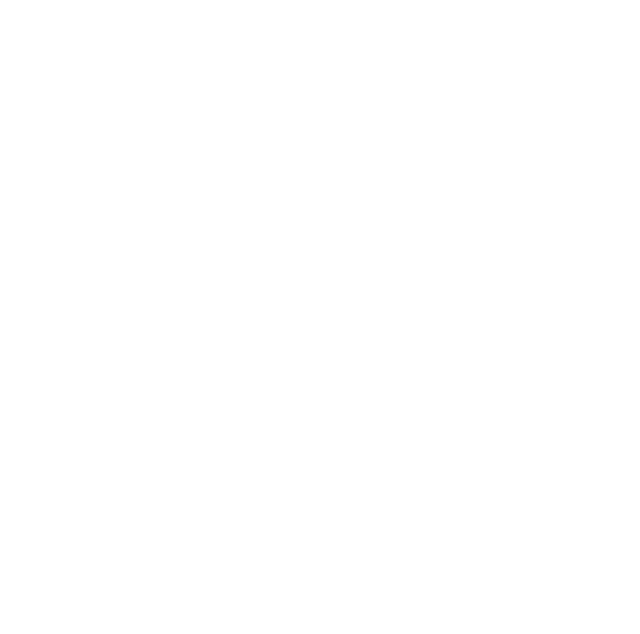
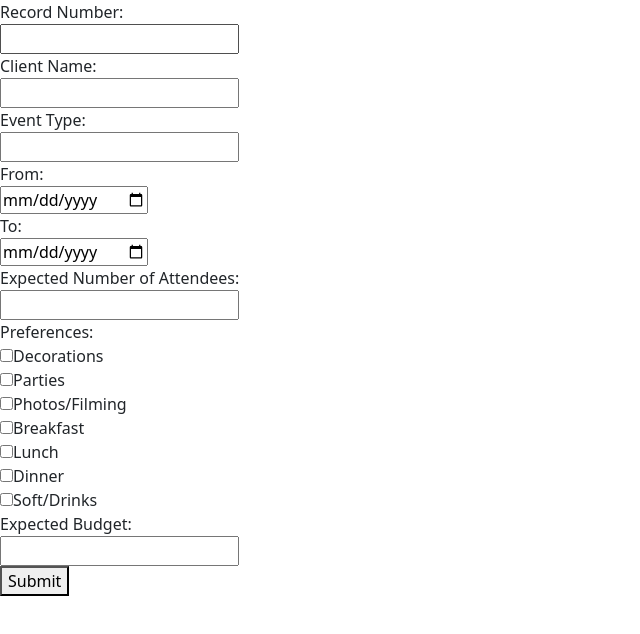
Before and after one commit to juliatribo/modern-methods, a Vue app: page /customer in a window 1280 px wide. Shown: the top 634 px of the page, without its empty margins (0-640 px from the left). Built offline with nearby package versions, Linux system fonts and the light colour scheme.

Commit message:
customer fail

```diff
--- a/package.json
+++ b/package.json
@@ -8,6 +8,8 @@
     "lint": "vue-cli-service lint"
   },
   "dependencies": {
+    "bootstrap": "^5.3.2",
+    "bootstrap-vue": "^2.23.1",
     "core-js": "^3.8.3",
     "vue": "^2.7.14",
     "vue-router": "^2.8.1"
--- a/public/users.json
+++ b/public/users.json
@@ -1,5 +1,10 @@
 {
     "users": [
+        {
+            "user": "natassa",
+            "password": "natassa",
+            "department": "customer"
+        },
         {
             "user": "marc@event.finance.com",
             "password": "pass",
--- a/src/router/index.js
+++ b/src/router/index.js
@@ -4,6 +4,7 @@
 import FinanceView from '../views/FinanceView.vue';
 import ProductView from '../views/ProductView.vue';
 import ServiceView from '../views/ServiceView.vue';
+import CustomerView from '../views/CustomerView.vue';
 
 Vue.use(VueRouter);
 
@@ -27,6 +28,11 @@
         path: '/service',
         name: 'ServiceView',
         component: ServiceView
+    },
+    {
+        path: '/customer',
+        name: 'CustomerView',
+        component: CustomerView
     }
 ];
 
--- /dev/null
+++ b/src/views/CustomerView.vue
@@ -0,0 +1,100 @@
+<template>
+    <div>
+
+        <body>
+            <div>
+                <form>
+                    <div>
+                        <label for="recordNumber">Record Number:</label>
+                        <div>
+                            <input type="text" id="recordNumber" name="recordNumber">
+                        </div>
+                    </div>
+                    <div>
+                        <label for="clientName">Client Name:</label>
+                        <div>
+                            <input type="text" name="clientName">
+                        </div>
+                    </div>
+                    <div>
+                        <label for="eventType">Event Type:</label>
+                        <div>
+                            <input type="text" name="eventType">
+                        </div>
+                    </div>
+                    <div>
+                        <label for="dateFrom">From:</label>
+                        <div>
+                            <input type="date" id="dateFrom" name="dateFrom">
+                        </div>
+                        <label for="dateTo">To:</label>
+                        <div>
+                            <input type="date" id="dateTo" name="dateTo">
+                        </div>
+                    </div>
+                    <div>
+                        <label for="attendees">Expected Number of Attendees:</label>
+                        <div>
+                            <input type="number" id="attendees" name="attendees">
+                        </div>
+                    </div>
+                    <div>
+                        <label for="preferences">Preferences:</label>
+                        <div>
+                            <div>
+                                <input type="checkbox" id="decorations" name="preferences">
+                                <label for="decorations">Decorations</label>
+                            </div>
+                            <div>
+                                <input type="checkbox" id="parties" name="preferences">
+                                <label for="parties">Parties</label>
+                            </div>
+                            <div>
+                                <input type="checkbox" id="photosFilming" name="preferences">
+                                <label for="photosFilming">Photos/Filming</label>
+                            </div>
+                            <div>
+                                <input type="checkbox" id="breakfast" name="preferences">
+                                <label for="breakfast">Breakfast</label>
+                            </div>
+                            <div>
+                                <input type="checkbox" id="lunch" name="preferences">
+                                <label for="lunch">Lunch</label>
+                            </div>
+                            <div>
+                                <input type="checkbox" id="dinner" name="preferences">
+                                <label for="dinner">Dinner</label>
+                            </div>
+                            <div>
+                                <input type="checkbox" id="softDrinks" name="preferences">
+                                <label for="softDrinks">Soft/Drinks</label>
+                            </div>
+                        </div>
+                    </div>
+                    <div>
+                        <label for="expectedBudget">Expected Budget:</label>
+                        <div>
+                            <input type="text" id="expectedBudget" name="expectedBudget">
+                        </div>
+                    </div>
+                    <div>
+                        <div>
+                            <button type="submit">Submit</button>
+                        </div>
+                    </div>
+                </form>
+            </div>
+        </body>
+    </div>
+</template>
+
+<script>
+
+export default {
+    name: "CustomerView",
+
+}
+
+</script>
+
+<style></style>
--- a/src/views/LoginView.vue
+++ b/src/views/LoginView.vue
@@ -53,6 +53,9 @@
                 }
                 else if (userFound.department == "service") {
                     this.$router.push('service');
+                }
+                else if (userFound.department == "custormerService") {
+                    this.$router.push('custormerService');
                 }
                 else {
                     this.$router.push('product');
--- a/src/views/ProductView.vue
+++ b/src/views/ProductView.vue
@@ -1,14 +1,17 @@
 <template>
     <div>
+        <HeaderComponent />
         Hi Product
     </div>
 </template>
 
 <script>
+import HeaderComponent from '../components/HeaderComponent.vue';
 export default {
-    name: "ProductView"
+    name: "ProductView",
+    components: {
+        HeaderComponent
+    }
 }
-
 </script>
-
 <style></style>
--- a/src/views/ServiceView.vue
+++ b/src/views/ServiceView.vue
@@ -1,14 +1,18 @@
 <template>
     <div>
+        <HeaderComponent />
         Hi Service
     </div>
 </template>
 
 <script>
+import HeaderComponent from '../components/HeaderComponent.vue';
 export default {
-    name: "ServiceView"
+    name: "ServiceView",
+    components: {
+        HeaderComponent
+    }
 }
-
 </script>
 
 <style></style>
```
Also changed, not shown: src/examples/file.html (added, +102 -0 lines), 1 other file (tests, documents, lock files or other folders).
